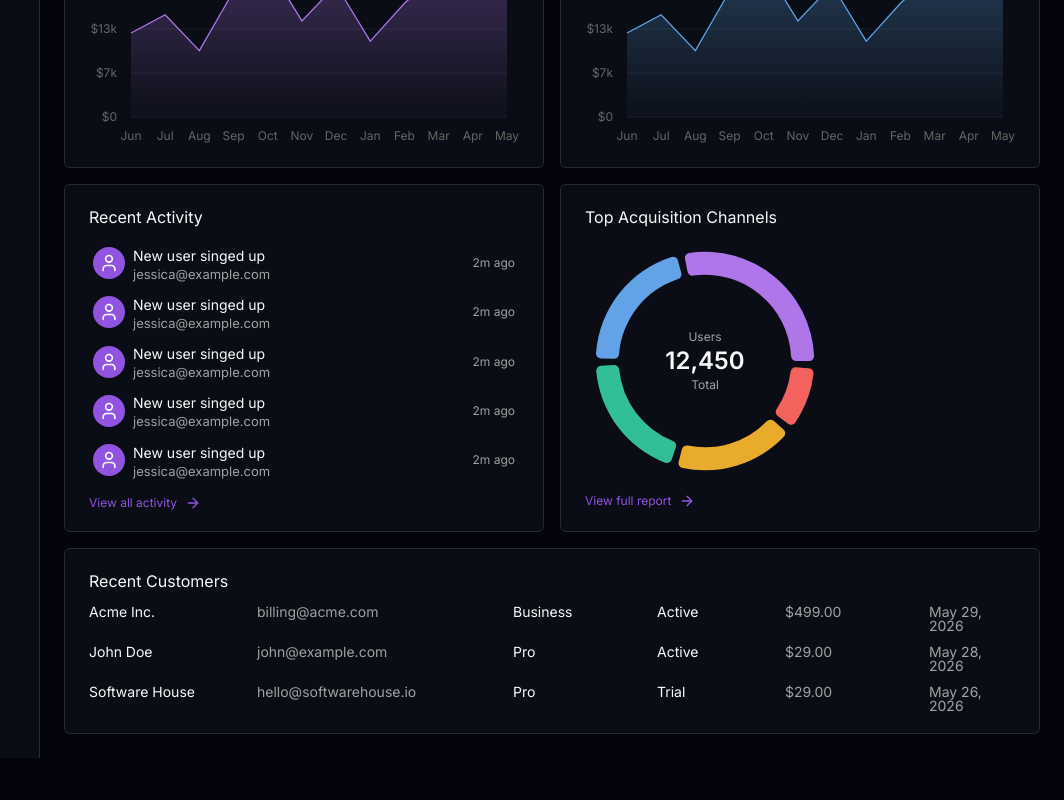
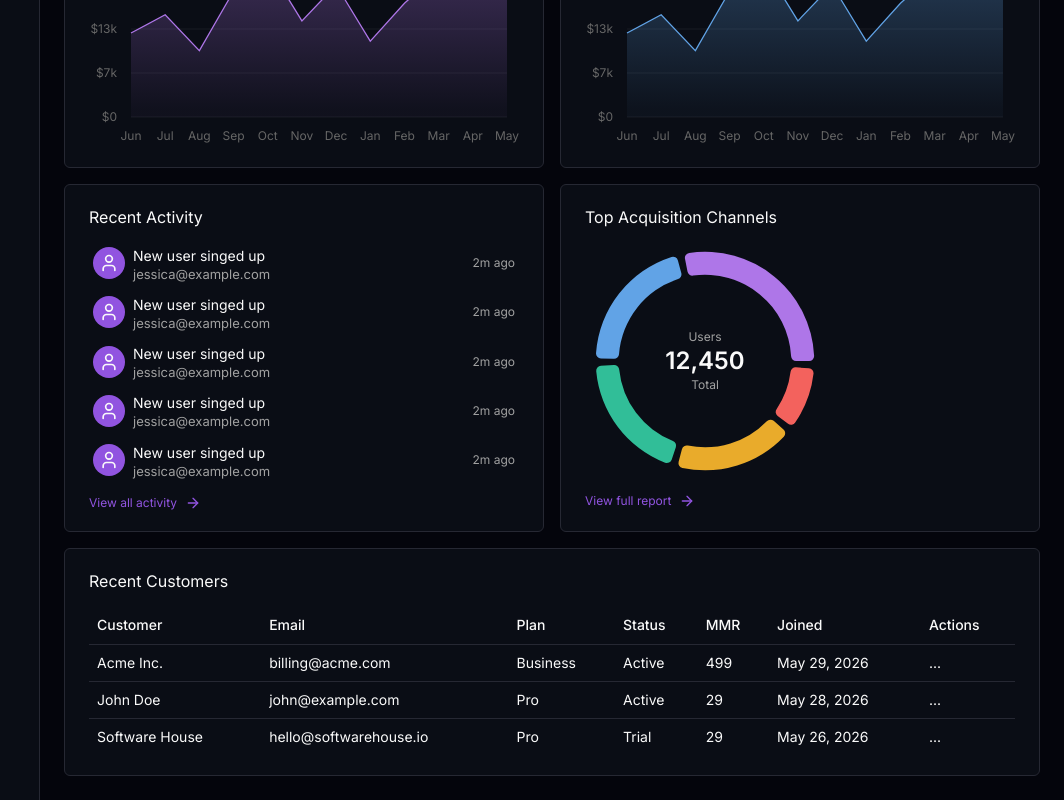
Before and after one commit to svsxn/metricly, a Next.js app: page / in a window 1280 px wide. Shown: the part 482-1282 px from the top of the page, without its empty margins (216-1280 px from the left). Before the commit the page ends 1240 px from the top, so only its background shows below. Built offline with nearby package versions, Linux system fonts and the light colour scheme.

Commit message:
feat: add shadcn table

```diff
--- /dev/null
+++ b/src/components/dashboard/customers-table.tsx
@@ -0,0 +1,40 @@
+import { CUSTOMERS } from "@/data/customers";
+import {
+  Table,
+  TableBody,
+  TableCell,
+  TableHead,
+  TableHeader,
+  TableRow,
+} from "../ui/table";
+
+export default function CustomersTable() {
+  return (
+    <Table>
+      <TableHeader>
+        <TableRow>
+          <TableHead>Customer</TableHead>
+          <TableHead>Email</TableHead>
+          <TableHead>Plan</TableHead>
+          <TableHead>Status</TableHead>
+          <TableHead>MMR</TableHead>
+          <TableHead>Joined</TableHead>
+          <TableHead>Actions</TableHead>
+        </TableRow>
+      </TableHeader>
+      <TableBody>
+        {CUSTOMERS.map((customer) => (
+          <TableRow key={customer.email}>
+            <TableCell>{customer.name}</TableCell>
+            <TableCell>{customer.email}</TableCell>
+            <TableCell>{customer.plan}</TableCell>
+            <TableCell>{customer.status}</TableCell>
+            <TableCell>{customer.mmr}</TableCell>
+            <TableCell>{customer.joined}</TableCell>
+            <TableCell>...</TableCell>
+          </TableRow>
+        ))}
+      </TableBody>
+    </Table>
+  );
+}
--- a/src/components/dashboard/recent-customers.tsx
+++ b/src/components/dashboard/recent-customers.tsx
@@ -1,23 +1,10 @@
-import { CUSTOMERS } from "@/data/customers";
 import Card from "../card";
+import CustomersTable from "./customers-table";
 
 export default function RecentCustomers() {
   return (
     <Card header={{ title: "Recent Customers" }} className="col-span-4">
-      {CUSTOMERS.map((customer) => (
-        <div key={customer.email} className="flex w-full text-sm leading-none">
-          <span className="min-w-42">{customer.name}</span>
-          <span className="text-muted-foreground min-w-64">
-            {customer.email}
-          </span>
-          <span className="min-w-36">{customer.plan}</span>
-          <span className="min-w-32">{customer.status}</span>
-          <span className="text-muted-foreground min-w-36">
-            ${customer.mmr}.00
-          </span>
-          <span className="text-muted-foreground">{customer.joined}</span>
-        </div>
-      ))}
+      <CustomersTable />
     </Card>
   );
 }
--- /dev/null
+++ b/src/components/ui/table.tsx
@@ -0,0 +1,116 @@
+"use client"
+
+import * as React from "react"
+
+import { cn } from "@/lib/utils"
+
+function Table({ className, ...props }: React.ComponentProps<"table">) {
+  return (
+    <div
+      data-slot="table-container"
+      className="relative w-full overflow-x-auto"
+    >
+      <table
+        data-slot="table"
+        className={cn("w-full caption-bottom text-sm", className)}
+        {...props}
+      />
+    </div>
+  )
+}
+
+function TableHeader({ className, ...props }: React.ComponentProps<"thead">) {
+  return (
+    <thead
+      data-slot="table-header"
+      className={cn("[&_tr]:border-b", className)}
+      {...props}
+    />
+  )
+}
+
+function TableBody({ className, ...props }: React.ComponentProps<"tbody">) {
+  return (
+    <tbody
+      data-slot="table-body"
+      className={cn("[&_tr:last-child]:border-0", className)}
+      {...props}
+    />
+  )
+}
+
+function TableFooter({ className, ...props }: React.ComponentProps<"tfoot">) {
+  return (
+    <tfoot
+      data-slot="table-footer"
+      className={cn(
+        "border-t bg-muted/50 font-medium [&>tr]:last:border-b-0",
+        className
+      )}
+      {...props}
+    />
+  )
+}
+
+function TableRow({ className, ...props }: React.ComponentProps<"tr">) {
+  return (
+    <tr
+      data-slot="table-row"
+      className={cn(
+        "border-b transition-colors hover:bg-muted/50 has-aria-expanded:bg-muted/50 data-[state=selected]:bg-muted",
+        className
+      )}
+      {...props}
+    />
+  )
+}
+
+function TableHead({ className, ...props }: React.ComponentProps<"th">) {
+  return (
+    <th
+      data-slot="table-head"
+      className={cn(
+        "h-10 px-2 text-left align-middle font-medium whitespace-nowrap text-foreground [&:has([role=checkbox])]:pr-0",
+        className
+      )}
+      {...props}
+    />
+  )
+}
+
+function TableCell({ className, ...props }: React.ComponentProps<"td">) {
+  return (
+    <td
+      data-slot="table-cell"
+      className={cn(
+        "p-2 align-middle whitespace-nowrap [&:has([role=checkbox])]:pr-0",
+        className
+      )}
+      {...props}
+    />
+  )
+}
+
+function TableCaption({
+  className,
+  ...props
+}: React.ComponentProps<"caption">) {
+  return (
+    <caption
+      data-slot="table-caption"
+      className={cn("mt-4 text-sm text-muted-foreground", className)}
+      {...props}
+    />
+  )
+}
+
+export {
+  Table,
+  TableHeader,
+  TableBody,
+  TableFooter,
+  TableHead,
+  TableRow,
+  TableCell,
+  TableCaption,
+}
```
